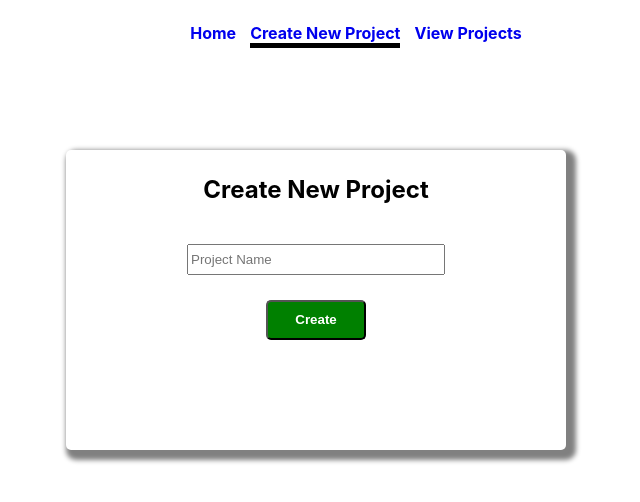
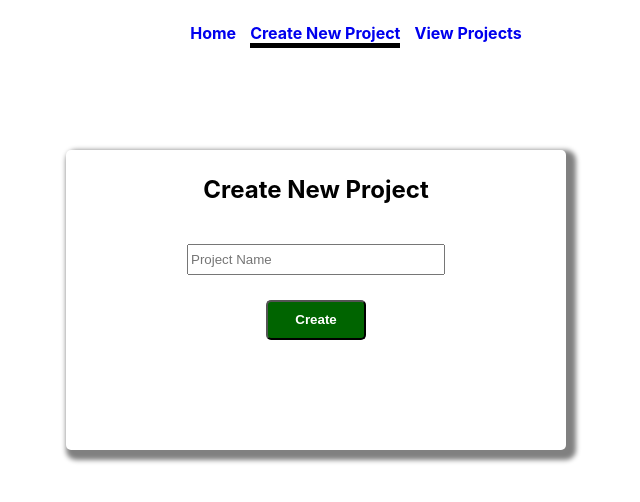
Before and after one commit to arajguha/GitArtist-Frontend, a React (Create React App) app: page /new-project in a window 1280 px wide. In both pictures the pointer is over the button "Create". Shown: the top 502 px of the page, without its empty margins (324-964 px from the left). Built offline with nearby package versions, Linux system fonts and the light colour scheme.

Commit message:
updated UI button styling

```diff
--- a/src/components/UI/Button/Button.module.css
+++ b/src/components/UI/Button/Button.module.css
@@ -9,8 +9,9 @@
     border-radius: 5px;
 }
 
-.CustomButton :hover{
+.CustomButton:hover{
     cursor: pointer;
+    background-color: #006400;
 }
 
 .Success {
```
